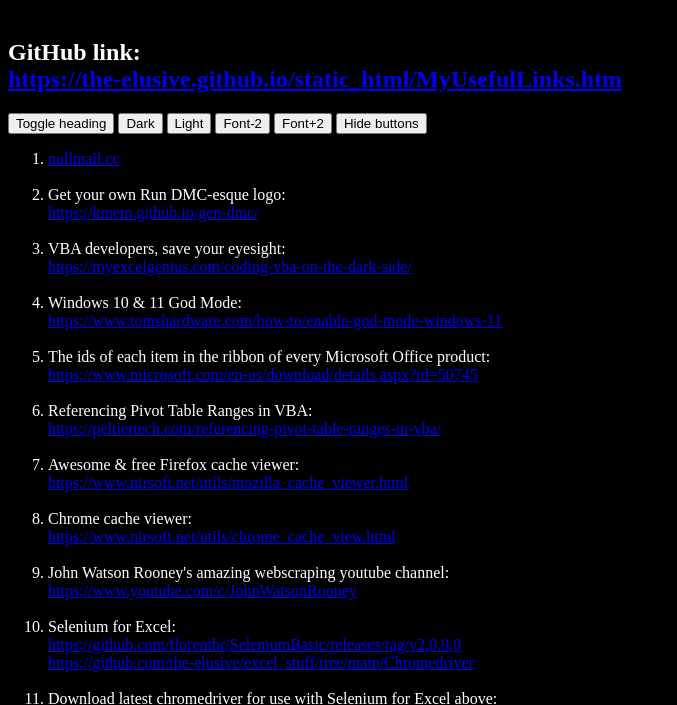
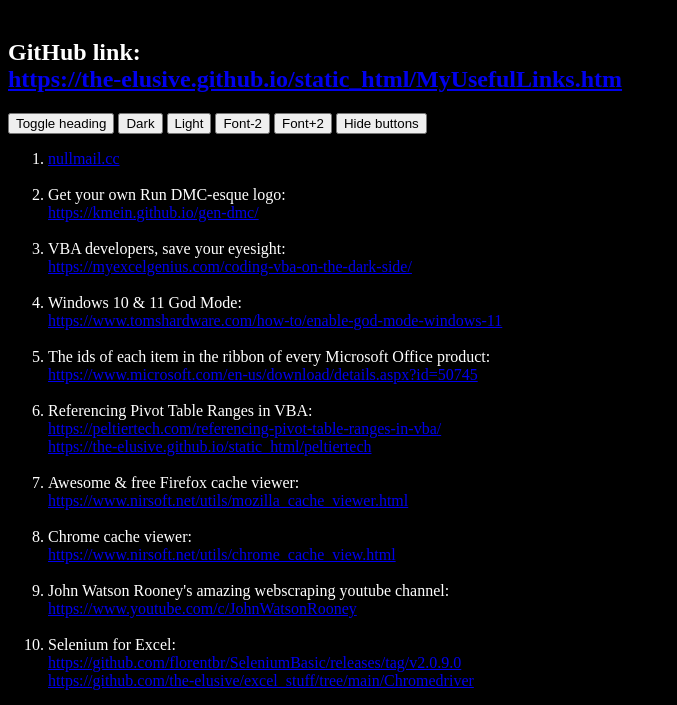
Before and after one commit to the-elusive/static_html, a plain HTML site: page MyUsefulLinks.htm in a window 1280 px wide. Shown: the part 79-784 px from the top of the page, without its empty margins (0-677 px from the left). Drawn offline with Linux system fonts and the light colour scheme.

Commit message:
Added link to "local" peltiertech folder

```diff
--- a/MyUsefulLinks.htm
+++ b/MyUsefulLinks.htm
@@ -112,7 +112,8 @@
 
       <li>
         Referencing Pivot Table Ranges in VBA:<br>
-        <a href="https://peltiertech.com/referencing-pivot-table-ranges-in-vba/">https://peltiertech.com/referencing-pivot-table-ranges-in-vba/</a><br>&nbsp;
+        <a href="https://peltiertech.com/referencing-pivot-table-ranges-in-vba/">https://peltiertech.com/referencing-pivot-table-ranges-in-vba/</a><br>
+        <a href="https://the-elusive.github.io/static_html/peltiertech">https://the-elusive.github.io/static_html/peltiertech</a><br>&nbsp;
       </li>
 
       <li>
```
